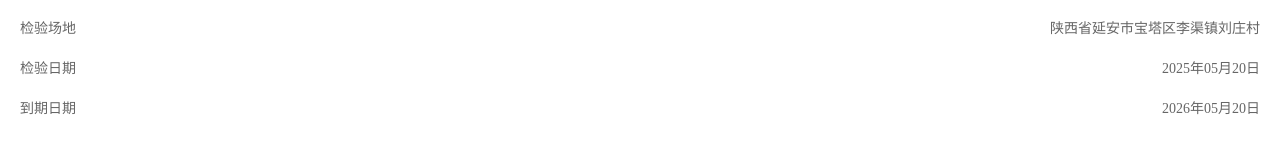
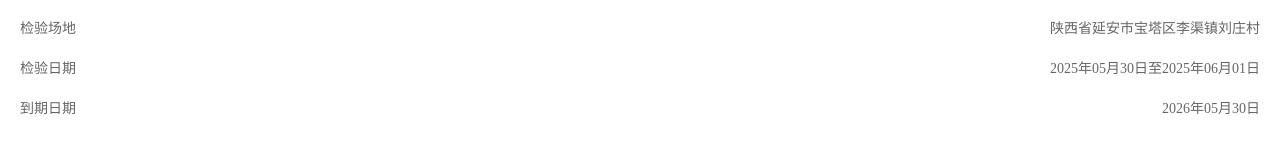
Before and after one commit to upupdowndownx/upupdowndownx, a plain HTML site: page index.html in a window 1280 px wide. Shown: the part 299-452 px from the top of the page. Drawn offline with Linux system fonts and the light colour scheme.

Commit message:
Update index.html

```diff
--- a/index.html
+++ b/index.html
@@ -81,11 +81,11 @@
         </li>
         <li class="infoItem">
             <span>检验日期</span>
-            <span>2025年05月20日</span>
+            <span>2025年05月30日至2025年06月01日</span>
         </li>
         <li class="infoItem">
             <span>到期日期</span>
-            <span>2026年05月20日</span>
+            <span>2026年05月30日</span>
         </li>
     </ul>
 
```
